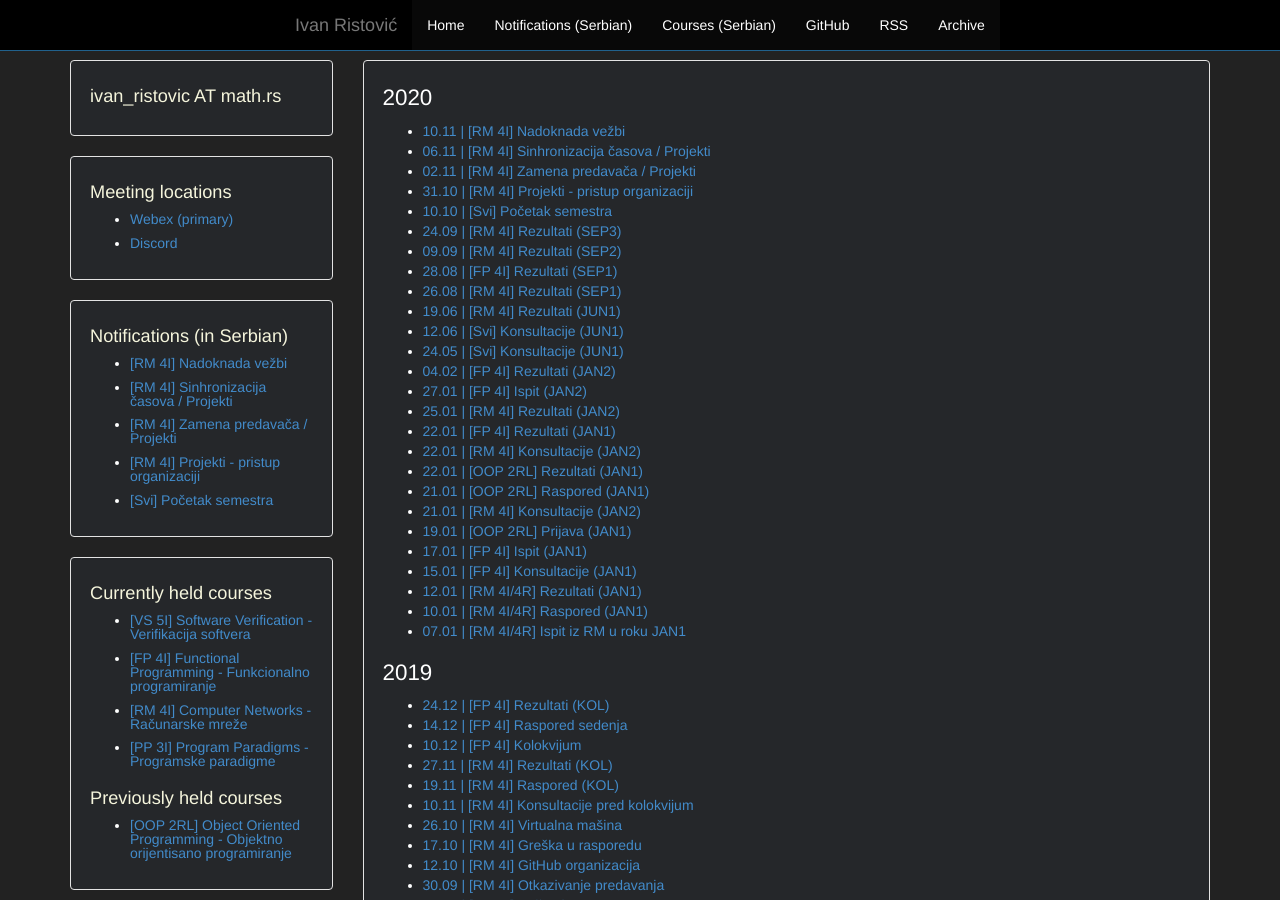
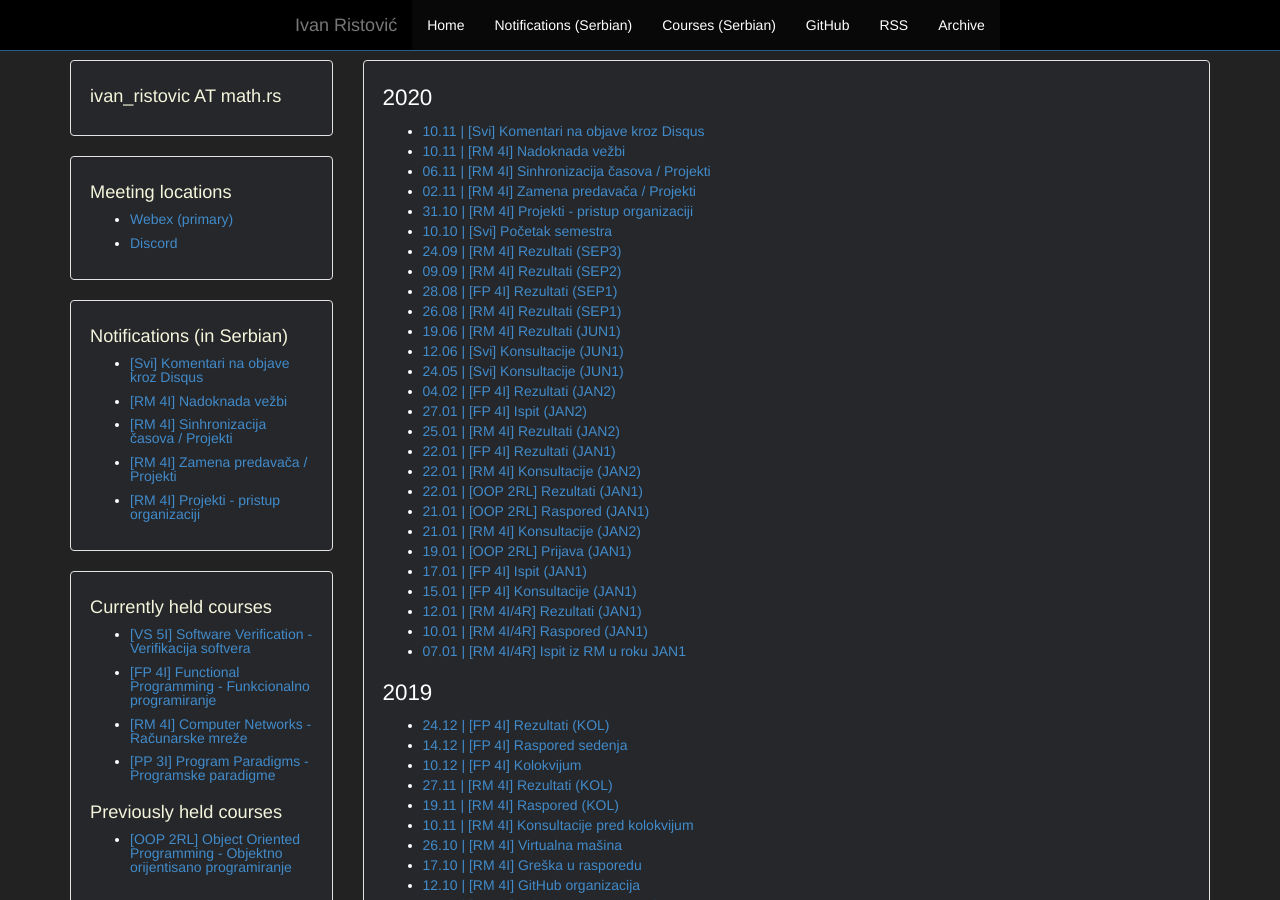
Before and after one commit to ivan-ristovic/ivan-ristovic.github.io, a Jekyll site: the page built from archive.html, in a window 1280 px wide and 900 px high. Built offline with Jekyll 4.4.1, drawn with Linux system fonts in a browser that asks for light colours; some of the changed lines change nothing that is shown.

Commit message:
[All] Disqus notification

```diff
--- a/_layouts/post.html
+++ b/_layouts/post.html
@@ -37,9 +37,6 @@
                 {% if site.disqus != '' %}
                 <div id="disqus_thread"></div>
                     <script>
-                        /**
-                        *  RECOMMENDED CONFIGURATION VARIABLES: EDIT AND UNCOMMENT THE SECTION BELOW TO INSERT DYNAMIC VALUES FROM YOUR PLATFORM OR CMS.
-                        *  LEARN WHY DEFINING THESE VARIABLES IS IMPORTANT: https://disqus.com/admin/universalcode/#configuration-variables    */
                         var disqus_config = function () {
                         this.page.url = "{{ site.baseurl }}";
                         this.page.identifier = "ivan-ristovic";
--- /dev/null
+++ b/_posts/2020_2021/2020-12-07-all-disqus.md
@@ -0,0 +1,17 @@
+---
+layout: post
+course: Svi
+title: "Komentari na objave kroz Disqus"
+date: 2020-11-10 23:30:00 +0100
+comments: true
+---
+
+Od sada možete postaviti komentare za objave (engl. _posts_) direktno na mojoj stranici.
+Za objave koje imaju uključeno komentarisanje biće prikazan Disqus embed na direktnoj
+stranici objave. Na ovaj način možete mi neposredno poslati mail sa pitanjima i diskusija
+će biti javno vidljiva na stranici objave.
+
+Zašto Disqus? Mislim da je Disqus jedna od popularnijih (ako ne i najpopularnija) platforma
+za diskusije. Poznat mi je već dugo, a i lično sam ga koristio duže vreme. Razmišljao sam i
+o Isso kao opciji, možda u nekom trenutku povežem i njega. Za sada, nadam se da će ovi dodaci
+da povećaju produktivnost i komunikaciju.
```
